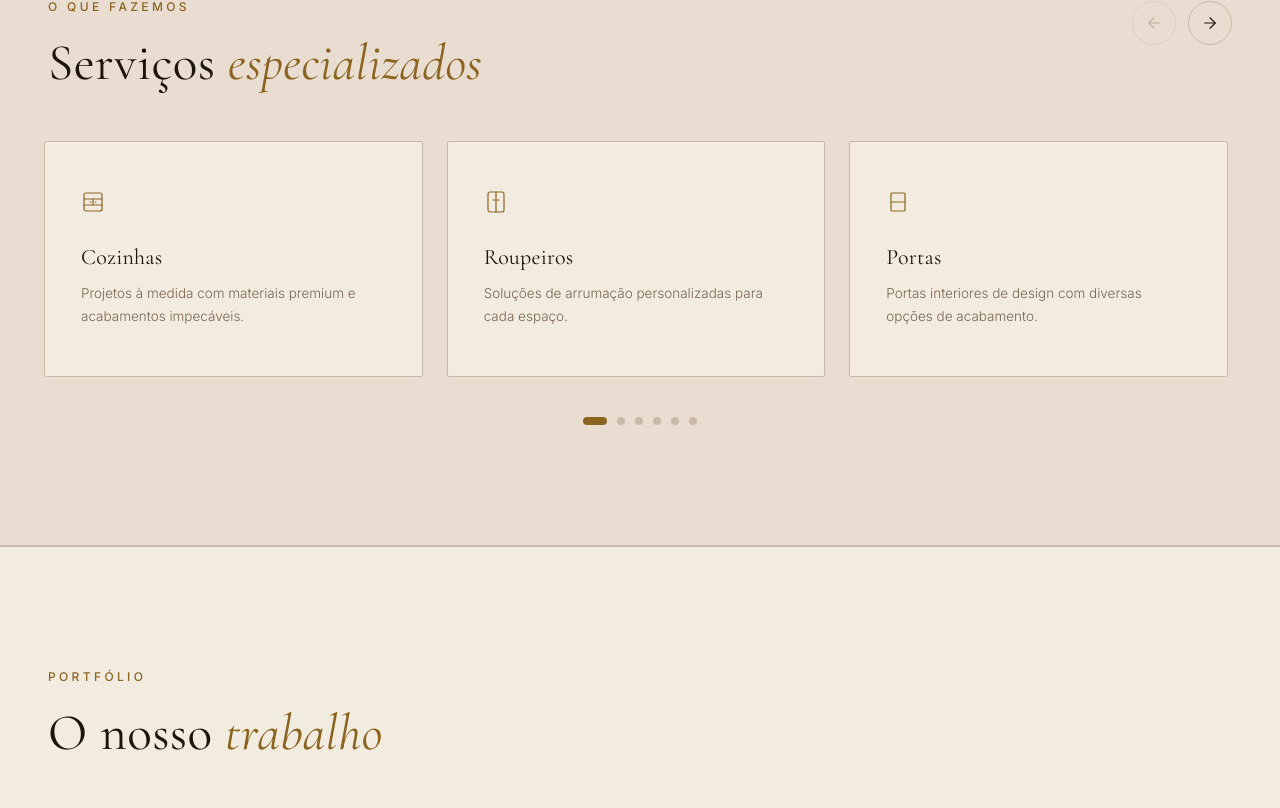
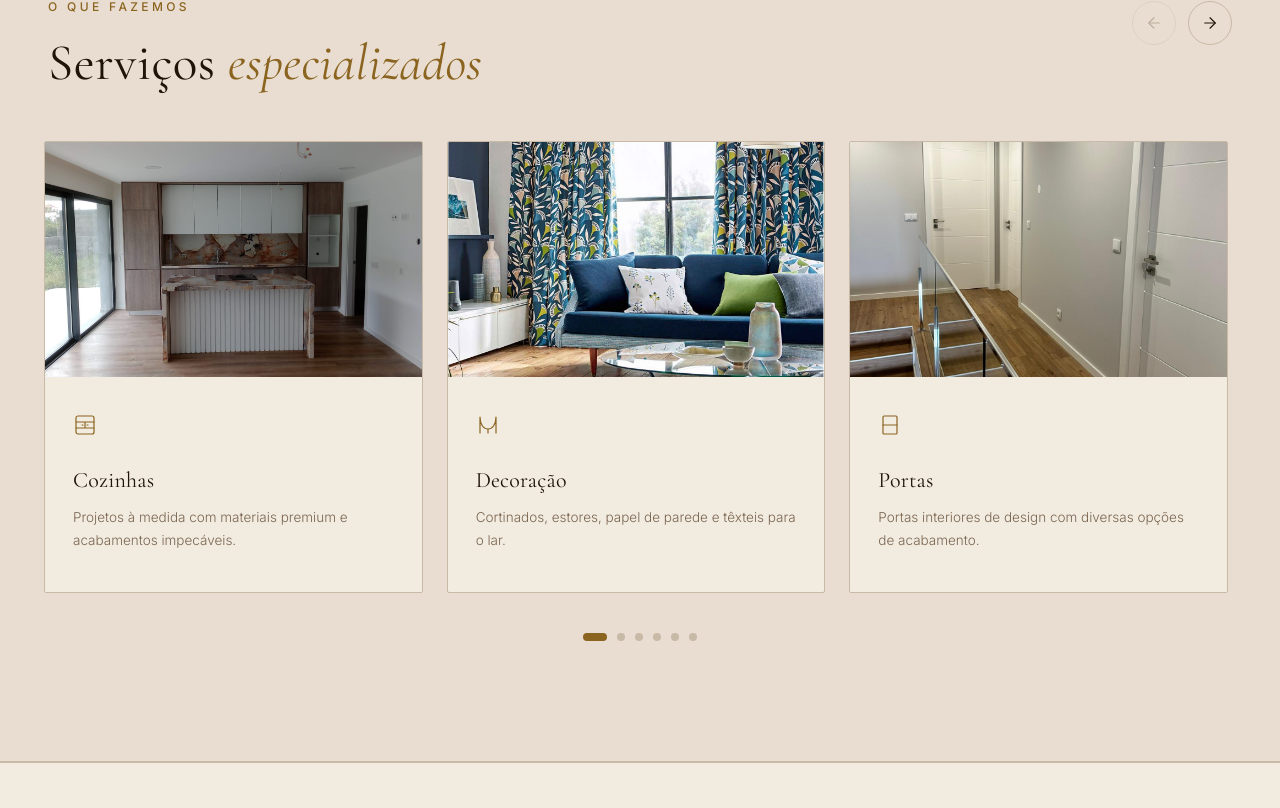
Before and after one commit to joaolopes53/violets, a React (Vite) app: page / in a window 1280 px wide. Shown: the part 1649-2457 px from the top of the page. Built offline with nearby package versions, Linux system fonts and the light colour scheme.

Commit message:
feat: add featured images to service cards and update footer legal text

```diff
--- a/src/components/Footer.jsx
+++ b/src/components/Footer.jsx
@@ -100,7 +100,7 @@ export default function Footer() {
       </div>
 
       <div className="footer__bottom">
-        <p>© {new Date().getFullYear()} Violets Decoração Imobiliários Unipessoal Lda — NIF 509938159</p>
+        <p>© {new Date().getFullYear()} Violets Decoração Imobiliários. Todos os direitos reservados.</p>
       </div>
     </footer>
   )
--- a/src/pages/Home.css
+++ b/src/pages/Home.css
@@ -406,7 +406,6 @@
 
 .service-card {
   background: var(--bg);
-  padding: 48px 36px;
   border: 1px solid var(--border);
   border-radius: var(--radius);
   transition: background 0.4s cubic-bezier(0.16, 1, 0.3, 1),
@@ -417,6 +416,7 @@
   flex-direction: column;
   flex: 0 0 calc(33.333% - 16px);
   scroll-snap-align: start;
+  overflow: hidden;
 }
 
 .service-card:hover {
@@ -424,6 +424,32 @@
   border-color: var(--gold-dim);
   transform: translateY(-6px);
   box-shadow: 0 16px 36px rgba(30, 20, 8, 0.04);
+}
+
+.service-card__img-wrap {
+  width: 100%;
+  aspect-ratio: 16 / 10;
+  overflow: hidden;
+  position: relative;
+  background: var(--bg-2);
+}
+
+.service-card__img {
+  width: 100%;
+  height: 100%;
+  object-fit: cover;
+  transition: transform 0.6s cubic-bezier(0.16, 1, 0.3, 1);
+}
+
+.service-card:hover .service-card__img {
+  transform: scale(1.06);
+}
+
+.service-card__body {
+  padding: 36px 28px 40px;
+  display: flex;
+  flex-direction: column;
+  flex-grow: 1;
 }
 
 .service-card__icon {
--- a/src/pages/Home.jsx
+++ b/src/pages/Home.jsx
@@ -13,17 +13,18 @@ const services = [
       </svg>
     ),
     title: 'Cozinhas',
-    desc: 'Projetos à medida com materiais premium e acabamentos impecáveis.'
+    desc: 'Projetos à medida com materiais premium e acabamentos impecáveis.',
+    image: '/gallery/cozinhas/COZINHA 1.jpeg'
   },
   {
     icon: (
       <svg viewBox="0 0 24 24" width="24" height="24" stroke="currentColor" strokeWidth="1.2" fill="none" strokeLinecap="round" strokeLinejoin="round">
-        <rect x="4" y="2" width="16" height="20" rx="2" />
-        <path d="M12 2v20M9 10h2M13 10h2" />
+        <path d="M4 4c0 8 4 12 8 12s8-4 8-12M4 4v16M20 4v16M12 16v4" />
       </svg>
     ),
-    title: 'Roupeiros',
-    desc: 'Soluções de arrumação personalizadas para cada espaço.'
+    title: 'Decoração',
+    desc: 'Cortinados, estores, papel de parede e têxteis para o lar.',
+    image: '/gallery/decoracao/103514716_1596011003908635_5885864849083847190_n.jpg'
   },
   {
     icon: (
@@ -33,7 +34,8 @@ const services = [
       </svg>
     ),
     title: 'Portas',
-    desc: 'Portas interiores de design com diversas opções de acabamento.'
+    desc: 'Portas interiores de design com diversas opções de acabamento.',
+    image: '/gallery/portas/1.jpeg'
   },
   {
     icon: (
@@ -42,7 +44,8 @@ const services = [
       </svg>
     ),
     title: 'Escadarias',
-    desc: 'Escadarias únicas que combinam função e elegância estrutural.'
+    desc: 'Escadarias únicas que combinam função e elegância estrutural.',
+    image: '/gallery/escadarias/3.jpeg'
   },
   {
     icon: (
@@ -53,16 +56,19 @@ const services = [
       </svg>
     ),
     title: 'Vinil',
-    desc: 'Revestimentos em vinil de alta durabilidade e design contemporâneo.'
+    desc: 'Revestimentos em vinil de alta durabilidade e design contemporâneo.',
+    image: '/gallery/vinil/2.jpeg'
   },
   {
     icon: (
       <svg viewBox="0 0 24 24" width="24" height="24" stroke="currentColor" strokeWidth="1.2" fill="none" strokeLinecap="round" strokeLinejoin="round">
-        <path d="M4 4c0 8 4 12 8 12s8-4 8-12M4 4v16M20 4v16M12 16v4" />
+        <rect x="4" y="2" width="16" height="20" rx="2" />
+        <path d="M12 2v20M9 10h2M13 10h2" />
       </svg>
     ),
-    title: 'Decoração',
-    desc: 'Cortinados, estores, papel de parede e têxteis para o lar.'
+    title: 'Roupeiros',
+    desc: 'Soluções de arrumação personalizadas para cada espaço.',
+    image: '/gallery/roupeiros/2.jpeg'
   }
 ]
 
@@ -260,9 +266,14 @@ export default function Home() {
             <div ref={trackRef} className="services__carousel-track">
               {services.map(s => (
                 <div className="service-card" key={s.title}>
-                  <span className="service-card__icon">{s.icon}</span>
-                  <h3>{s.title}</h3>
-                  <p>{s.desc}</p>
+                  <div className="service-card__img-wrap">
+                    <img src={s.image} alt={s.title} className="service-card__img" loading="lazy" />
+                  </div>
+                  <div className="service-card__body">
+                    <span className="service-card__icon">{s.icon}</span>
+                    <h3>{s.title}</h3>
+                    <p>{s.desc}</p>
+                  </div>
                 </div>
               ))}
             </div>
```
